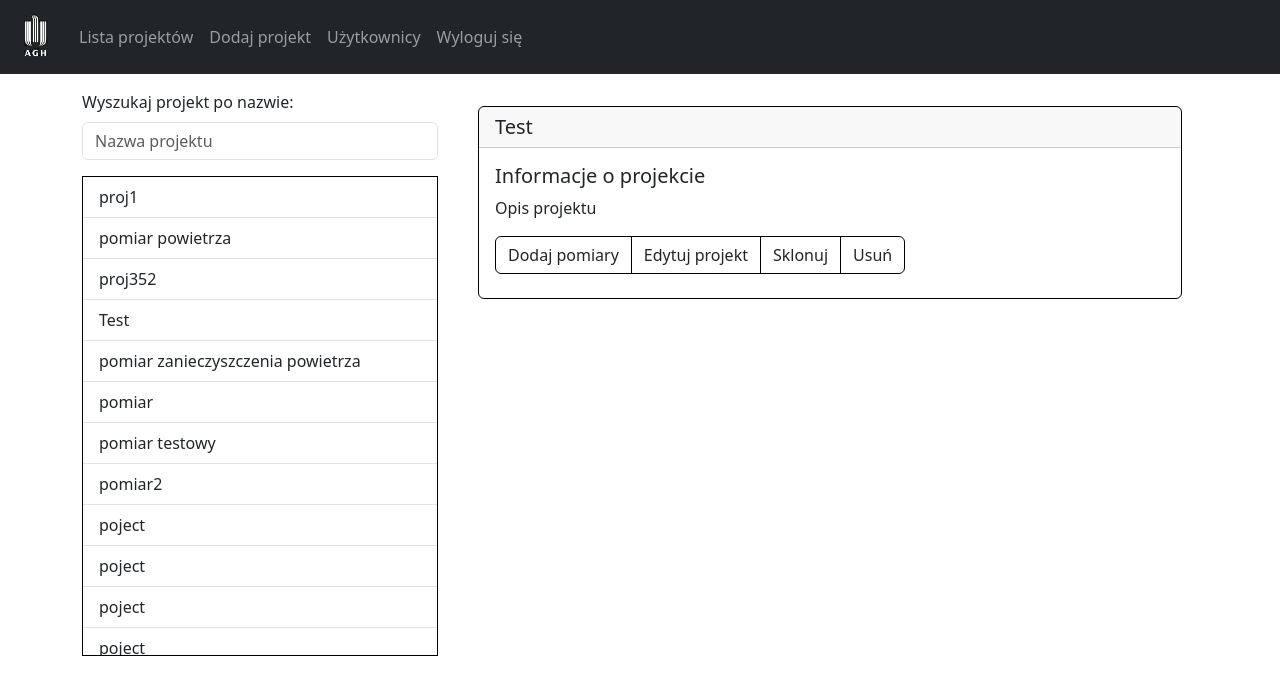
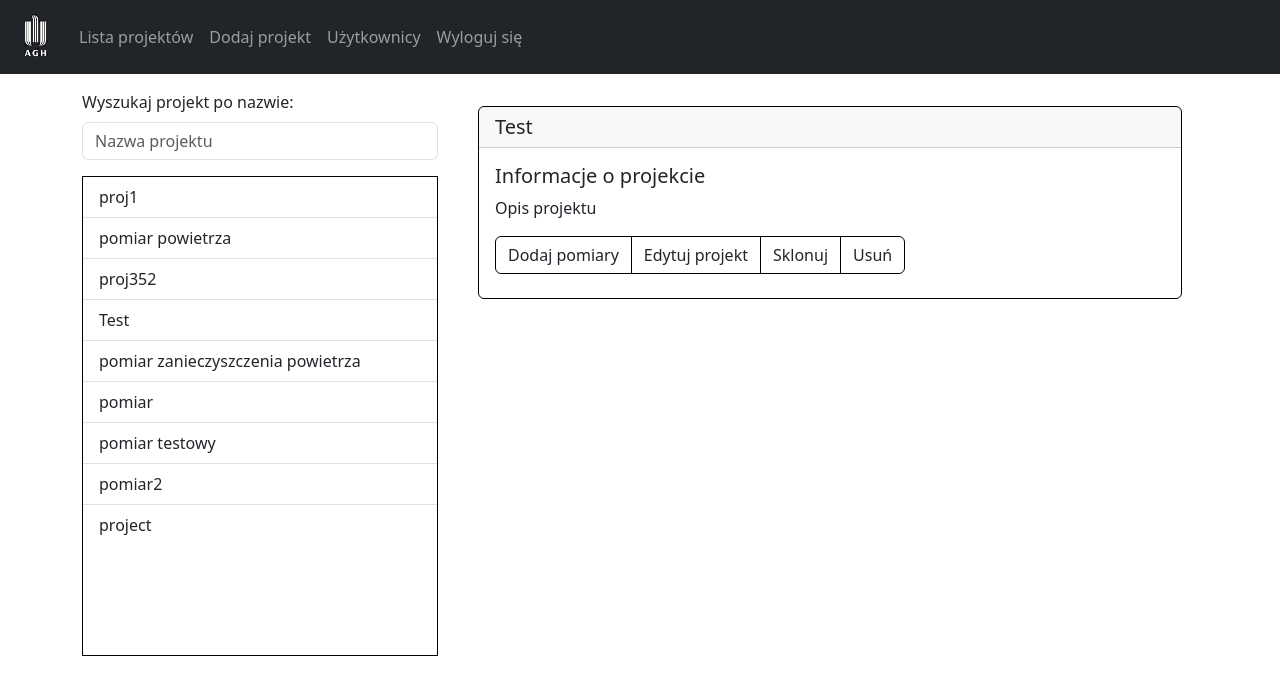
Before and after one commit to mateuszbarnacki/master-thesis, a React (Create React App) app in the folder client/: page /list in a window 1280 px wide. Shown: the top 694 px of the page. Built offline with nearby package versions, Linux system fonts and the light colour scheme.

Commit message:
Add filter list functionality

```diff
--- a/client/src/components/project/ProjectList.js
+++ b/client/src/components/project/ProjectList.js
@@ -1,11 +1,12 @@
 import Form from "react-bootstrap/Form";
 import ListGroup from "react-bootstrap/ListGroup";
 import ListGroupItem from "react-bootstrap/ListGroupItem";
-import {Fragment} from "react";
+import {Fragment, useState} from "react";
 import Card from "react-bootstrap/Card";
 import CardHeader from "react-bootstrap/CardHeader";
 import ButtonGroup from "react-bootstrap/ButtonGroup";
 import Button from "react-bootstrap/Button";
+import {isStringNullOrEmpty} from "./addProject/FormValidator";
 
 const mock = [
     'proj1',
@@ -16,21 +17,21 @@ const mock = [
     'pomiar',
     'pomiar testowy',
     'pomiar2',
-    'poject',
-    'poject',
-    'poject',
-    'poject',
-    'poject',
-    'poject',
-    'poject',
-    'poject',
-    'poject',
-    'poject',
-    'poject',
-    'poject',
+    'project'
 ];
 
 function ProjectList() {
+    const [list, setList] = useState(mock);
+    const handleOnChange = (event) => {
+        const searchValue = event.target.value;
+        console.log(searchValue);
+        if (isStringNullOrEmpty(searchValue)) {
+            setList(mock);
+        } else {
+            const newList = mock.slice().filter(value => value.match(searchValue + ".*"));
+            setList(newList);
+        }
+    };
     const displayCard = (item) => {
         return (
             <Card>
@@ -47,27 +48,22 @@ function ProjectList() {
                 </Card.Body>
             </Card>
         )
-    }
+    };
 
     return (
         <Fragment>
             <Form.Label htmlFor="search">Wyszukaj projekt po nazwie:</Form.Label>
-            <Form.Control
-                type="text"
-                id="search"
-                placeholder="Nazwa projektu"
-            />
+            <Form.Control type="text" id="search" placeholder="Nazwa projektu" onChange={(e) => handleOnChange(e)}/>
             <ListGroup variant="flush"
                        style={{
                            border: "1px solid black",
                            height: "60vh",
                            overflowY: "auto",
-                           marginTop: "2vh"
-                       }}>
-                {mock.map(item =>
+                           marginTop: "2vh"}}>
+                {list.map(item =>
                     <ListGroupItem key={item}
                                    action
-                                   onClick={displayCard}>
+                                   onClick={() => displayCard(item)}>
                         {item}
                     </ListGroupItem>)}
             </ListGroup>
```
